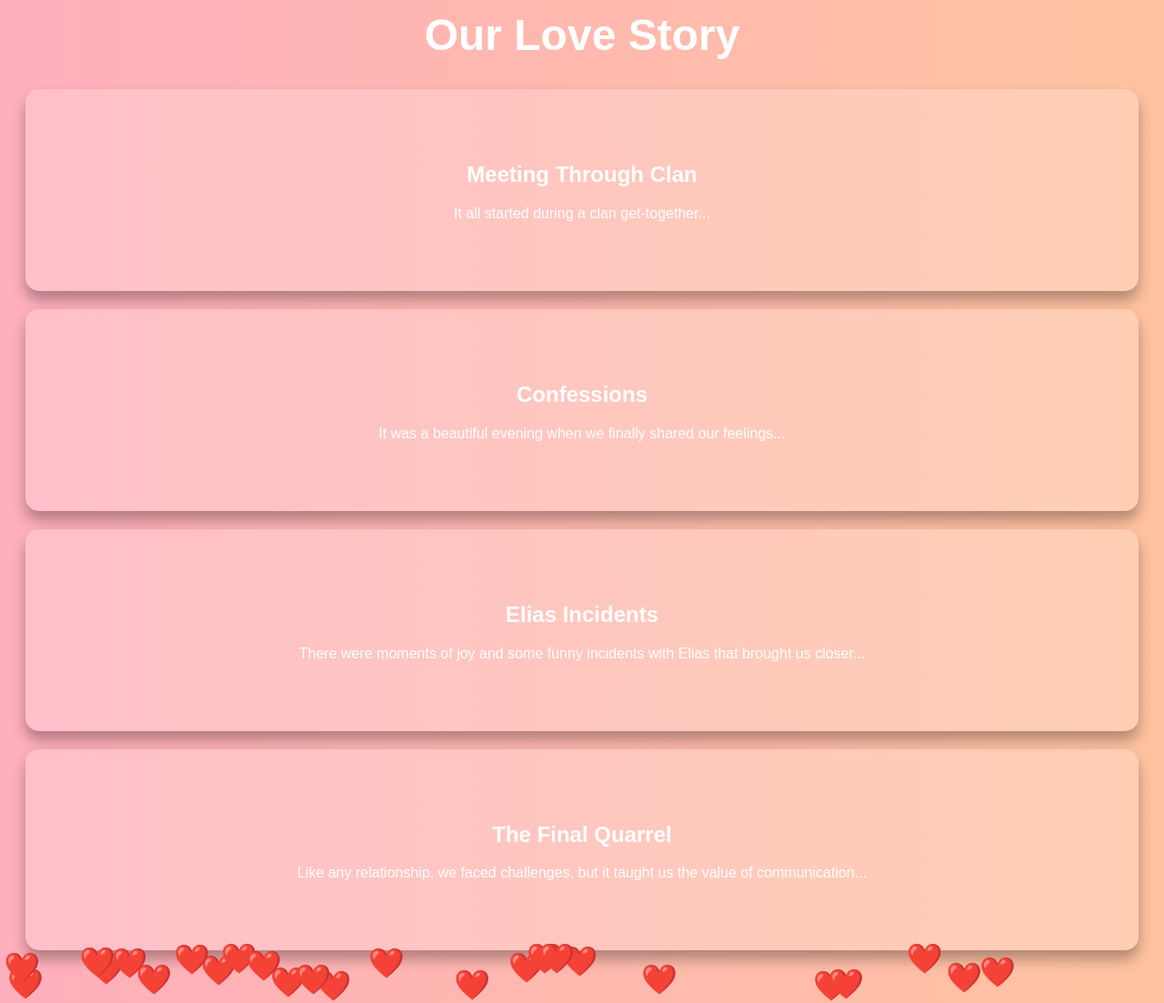
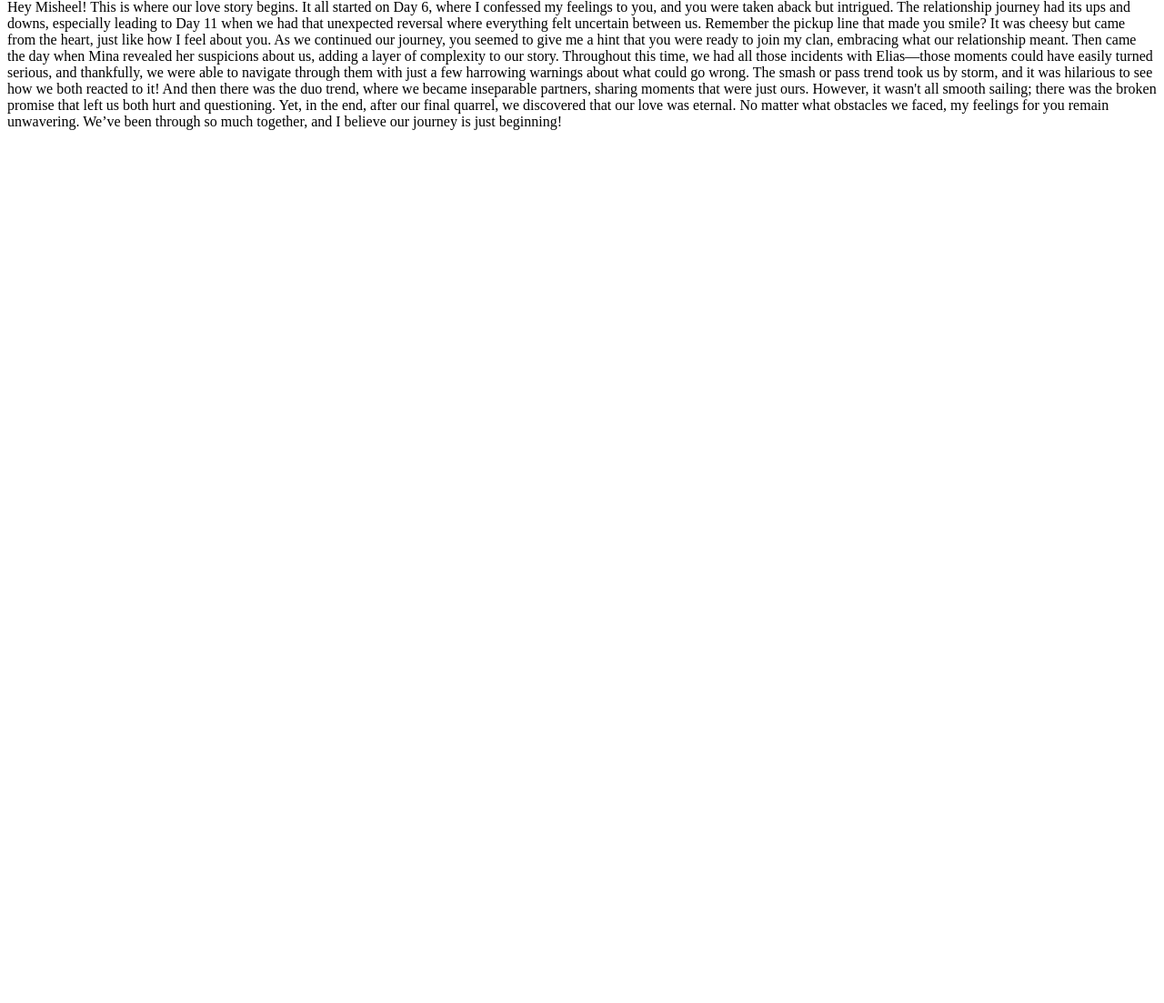
Before and after one commit to suranbhlon-hub/Misheel, a plain HTML site: page index.html in a window 1280 px wide. Shown: the part 9-1112 px from the top of the page at 91% size. After the commit the page ends 800 px from the top, so only its background shows below. Drawn offline with Linux system fonts and the light colour scheme.

Commit message:
Update index.html with complete love story

```diff
--- a/index.html
+++ b/index.html
@@ -1,79 +1,9 @@
-<!DOCTYPE html>
-<html lang="en">
-<head>
-    <meta charset="UTF-8">
-    <meta name="viewport" content="width=device-width, initial-scale=1.0">
-    <title>Our Love Story</title>
-    <style>
-        body {
-            background: linear-gradient(to right, #ffafbd, #ffc3a0);
-            font-family: 'Arial', sans-serif;
-            text-align: center;
-            color: #fff;
-            overflow: hidden;
-        }
-        h1 {
-            font-size: 3em;
-            margin-top: 20px;
-        }
-        section {
-            padding: 60px;
-            margin: 20px;
-            border-radius: 15px;
-            background: rgba(255, 255, 255, 0.2);
-            box-shadow: 0 10px 15px rgba(0, 0, 0, 0.3);
-        }
-        .floating-heart {
-            position: absolute;
-            color: #ff6b6b;
-            font-size: 2em;
-            animation: float 5s infinite;
-        }
-        @keyframes float {
-            0% { transform: translateY(0); }
-            50% { transform: translateY(-30px); }
-            100% { transform: translateY(0); }
-        }
-    </style>
-</head>
-<body>
-    <h1>Our Love Story</h1>
+Hey Misheel! This is where our love story begins. It all started on Day 6, where I confessed my feelings to you, and you were taken aback but intrigued. The relationship journey had its ups and downs, especially leading to Day 11 when we had that unexpected reversal where everything felt uncertain between us.
 
-    <section>
-        <h2>Meeting Through Clan</h2>
-        <p>It all started during a clan get-together...</p>
-    </section>
+Remember the pickup line that made you smile? It was cheesy but came from the heart, just like how I feel about you. As we continued our journey, you seemed to give me a hint that you were ready to join my clan, embracing what our relationship meant.
 
-    <section>
-        <h2>Confessions</h2>
-        <p>It was a beautiful evening when we finally shared our feelings...</p>
-    </section>
+Then came the day when Mina revealed her suspicions about us, adding a layer of complexity to our story. Throughout this time, we had all those incidents with Elias—those moments could have easily turned serious, and thankfully, we were able to navigate through them with just a few harrowing warnings about what could go wrong.
 
-    <section>
-        <h2>Elias Incidents</h2>
-        <p>There were moments of joy and some funny incidents with Elias that brought us closer...</p>
-    </section>
+The smash or pass trend took us by storm, and it was hilarious to see how we both reacted to it! And then there was the duo trend, where we became inseparable partners, sharing moments that were just ours.
 
-    <section>
-        <h2>The Final Quarrel</h2>
-        <p>Like any relationship, we faced challenges, but it taught us the value of communication...</p>
-    </section>
-
-    <script>
-        // Create floating hearts
-        function createHeart() {
-            const heart = document.createElement('div');
-            heart.className = 'floating-heart';
-            heart.innerHTML = '❤️';
-            heart.style.left = Math.random() * 100 + 'vw';
-            heart.style.animationDuration = (Math.random() * 2 + 3) + 's'; // float time
-            document.body.appendChild(heart);
-            setTimeout(() => {
-                heart.remove();
-            }, 5000);
-        }
-
-        setInterval(createHeart, 200);
-    </script>
-</body>
-</html>
+However, it wasn't all smooth sailing; there was the broken promise that left us both hurt and questioning. Yet, in the end, after our final quarrel, we discovered that our love was eternal.  No matter what obstacles we faced, my feelings for you remain unwavering. We’ve been through so much together, and I believe our journey is just beginning!
```
